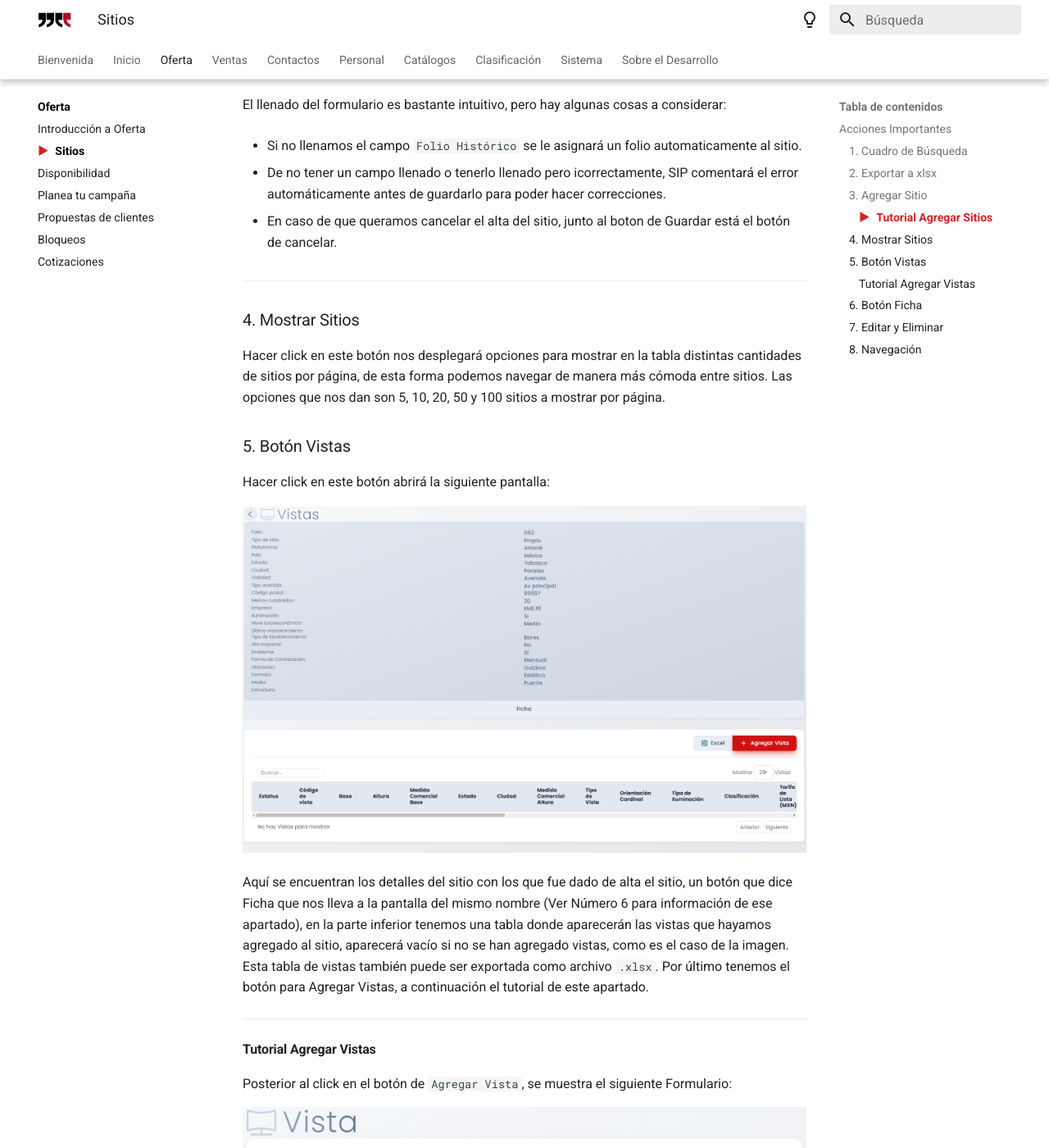
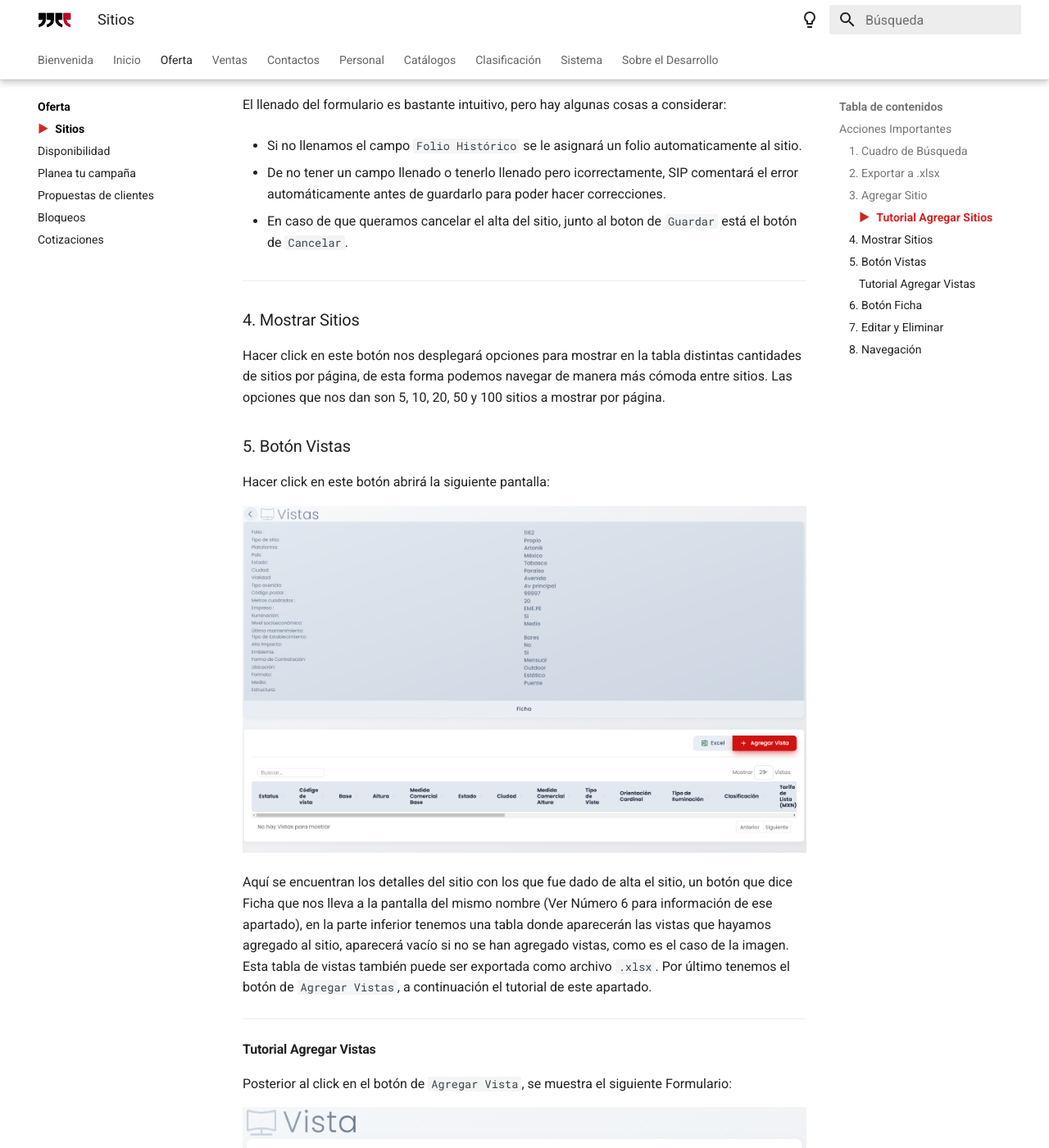
Before and after one commit to SmolBam-git/mkdocs-material-sipdoc, an MkDocs documentation site: the page built from docs/oferta/sitios.md, in a window 1280 px wide and 1400 px high, scrolled down 3854 px. Shown: the whole window at 82% size. Built offline with MkDocs 1.6.1 and Material for MkDocs 9.7.7, drawn with Linux system fonts in a browser that asks for light colours; some of the changed text lies outside the part shown.

Commit message:
small stuff in sitios.md

```diff
--- a/docs/oferta/sitios.md
+++ b/docs/oferta/sitios.md
@@ -34,7 +34,7 @@ El llenado del formulario es bastante intuitivo, pero hay algunas cosas a consid
 
 - De no tener un campo llenado o tenerlo llenado pero icorrectamente, SIP comentará el error automáticamente antes de guardarlo para poder hacer correcciones.
 
-- En caso de que queramos cancelar el alta del sitio, junto al boton de Guardar está el botón de cancelar.
+- En caso de que queramos cancelar el alta del sitio, junto al boton de `Guardar` está el botón de `Cancelar`.
 
 ---
 
@@ -46,7 +46,7 @@ Hacer click en este botón abrirá la siguiente pantalla:
 
 ![vistas](../assets/vistasDashboard.png)
 
-Aquí se encuentran los detalles del sitio con los que fue dado de alta el sitio, un botón que dice Ficha que nos lleva a la pantalla del  mismo nombre (Ver Número 6 para información de ese apartado), en la parte inferior tenemos una tabla donde aparecerán las vistas que hayamos agregado al sitio, aparecerá vacío si no se han agregado vistas, como es el caso de la imagen. Esta tabla de vistas también puede ser exportada como archivo `.xlsx`. Por último tenemos el botón para Agregar Vistas, a continuación el tutorial de este apartado.
+Aquí se encuentran los detalles del sitio con los que fue dado de alta el sitio, un botón que dice Ficha que nos lleva a la pantalla del  mismo nombre (Ver Número 6 para información de ese apartado), en la parte inferior tenemos una tabla donde aparecerán las vistas que hayamos agregado al sitio, aparecerá vacío si no se han agregado vistas, como es el caso de la imagen. Esta tabla de vistas también puede ser exportada como archivo `.xlsx`. Por último tenemos el botón de `Agregar Vistas`, a continuación el tutorial de este apartado.
 
 ---
 #### Tutorial Agregar Vistas
@@ -65,7 +65,7 @@ Puntos a considerar:
 
 - De no tener un campo llenado o tenerlo llenado pero icorrectamente, SIP comentará el error automáticamente antes de guardarlo para poder hacer correcciones.
 
-- En caso de que queramos cancelar el alta de la vista, junto al boton de Guardar está el botón de cancelar.
+- En caso de que queramos cancelar el alta de la vista, junto al boton de `Guardar` está el botón de `Cancelar`.
 
 
 ---
--- a/mkdocs.yml
+++ b/mkdocs.yml
@@ -75,7 +75,7 @@ nav:
   - Inicio:
     - Introducción a SIP: inicio.md
   - Oferta:
-    - Introducción a Oferta: oferta.md
+    # - Introducción a Oferta: oferta.md
     - Sitios: oferta/sitios.md
     - Disponibilidad: oferta/disponibilidad.md
     - Planea tu campaña: oferta/planea.md
@@ -83,14 +83,14 @@ nav:
     - Bloqueos: oferta/bloqueos.md
     - Cotizaciones: oferta/cotizaciones.md
   - Ventas:
-    - Introducción a Ventas: ventas.md
+    # - Introducción a Ventas: ventas.md
     - Análisis Financieros: ventas/analisis.md
     - Testigos: ventas/testigos.md
     - Objetivos Vendadores: ventas/objetivos.md
     - Ordenes de venta: ventas/ordenes.md
     - Operaciones: ventas/operaciones.md
   - Contactos:
-    - Introducción a Contactos: contactos.md
+    # - Introducción a Contactos: contactos.md
     - Clientes: contactos/clientes.md
     - Asociar Cliente a Vendedor: contactos/asociar.md
     - Convenios: contactos/convenios.md
@@ -98,11 +98,11 @@ nav:
     - Agencias: contactos/agencias.md
     - Tarifas: contactos/tarifas.md
   - Personal:
-    - Introducción a Personal: personal.md
+    # - Introducción a Personal: personal.md
     - Empleados: personal/empleados.md
     - Cuadrillas: personal/cuadrillas.md
   - Catálogos:
-    - Introducción a Catálogos: catalogos.md
+    # - Introducción a Catálogos: catalogos.md
     - Sectores: catalogos/sectores.md
     - Tipos de clientes: catalogos/t_clientes.md
     - Tipos de proveedores: catalogos/t_proveedores.md
@@ -115,11 +115,11 @@ nav:
     - Ciudades: catalogos/ciudades.md
     - Estructuras: catalogos/estructuras.md
   - Clasificación:
-    - Introducción a Clasificación: clasificacion.md
+    # - Introducción a Clasificación: clasificacion.md
     - Plataformas de sitios: clasificacion/plataformas.md
     - Clasificación de sitios: clasificacion/clasificacion.md
   - Sistema:
-    - Introducción a Sistema: sistema.md
+    # - Introducción a Sistema: sistema.md
     - Configuración: sistema/config.md
     - Usuarios: sistema/users.md
   - Sobre el Desarrollo: index.md
```
Also changed, not shown: other parts of docs/oferta/sitios.md (+2 -2 lines).
